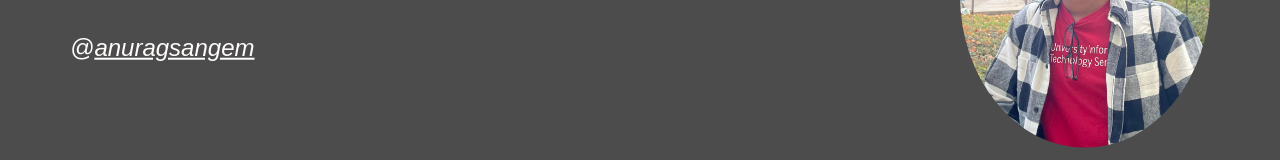
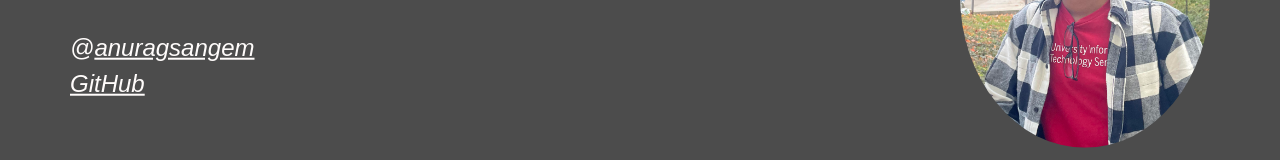
Before and after one commit to Anuragsangem/Portfolio, a plain HTML site: page index.html in a window 1280 px wide. Shown: the part 357-517 px from the top of the page. Drawn offline with Linux system fonts and the light colour scheme.

Commit message:
Update index.html

```diff
--- a/index.html
+++ b/index.html
@@ -33,6 +33,8 @@
                 <h6 class="header-mono" > I'm a Data Science Grad student with expertise in Applied Machine learning, NLP, and Python.</h6>
                 <div style="text-align: left">
                     <h4><em><a href="https://www.linkedin.com/in/anurag-sangem/" target="_blank" style="color:#FFFCFB;">@<u>anuragsangem</u></a></em></h4>
+	            <h4><em><a href="https://github.com/Anuragsangem?tab=repositories" target="_blank" style="color:#FFFCFB;"><u>GitHub</u></a></em></h4>
+
                 </div>
 
                 <!-- <div class="image fit" style="text-align: right">
```
